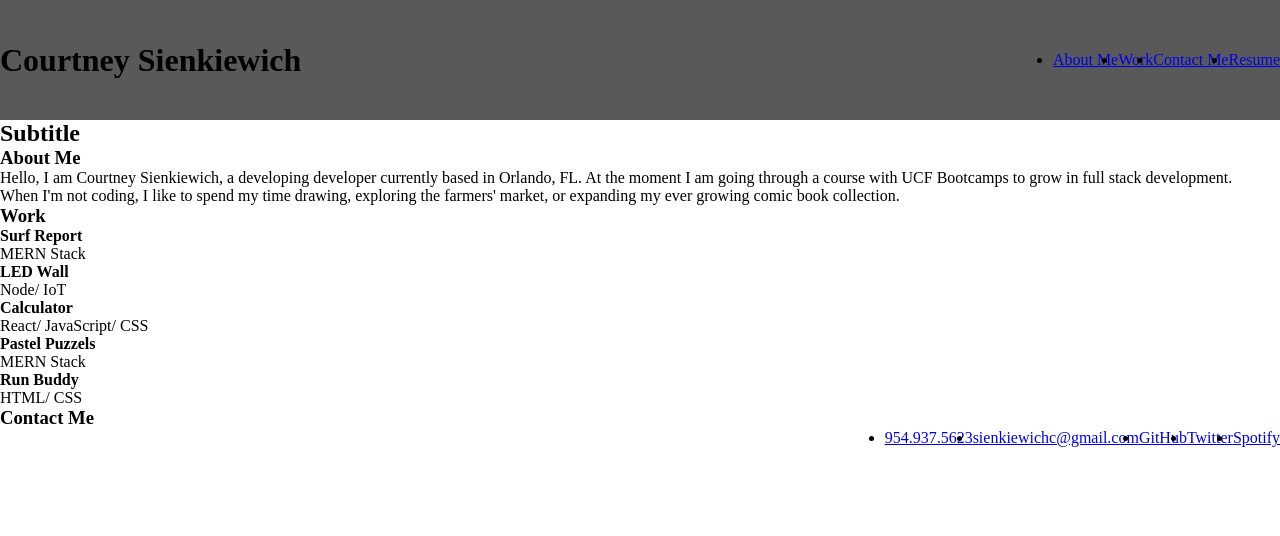
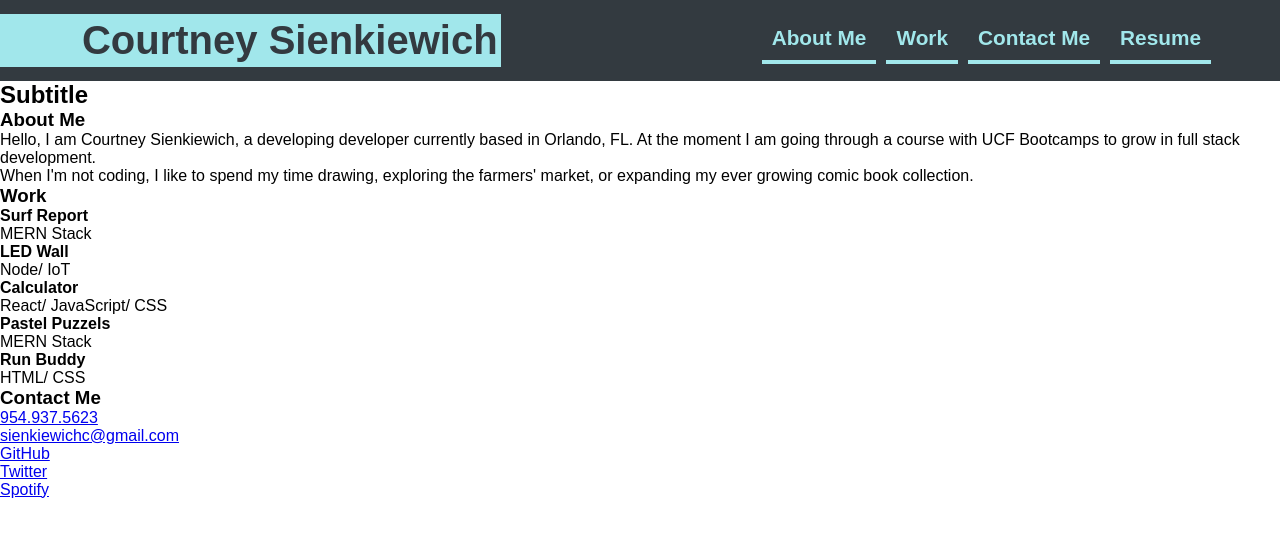
Before and after one commit to SienkC/Portfolio, a plain HTML site: page index.html in a window 1280 px wide. Drawn offline with Linux system fonts and the light colour scheme.

Commit message:
Updated CSS for header

```diff
--- a/assets/css/style.css
+++ b/assets/css/style.css
@@ -1,30 +1,74 @@
 * {
     box-sizing: border-box;
-    margin:0%;
+    margin: 0;
+    padding: 0;
+}
+
+body{
+    font-family: sans-serif;
+    text-decoration: none;
 }
 
 header{
-    /* Uses the height of the viewport */
-    height: 15vh;
+    /* height: 50px; */
+    padding: auto;
     width: 100vw;
     margin: 0 auto;
-    background-color: rgb(89, 89, 89);
+    background-color: #333A40;
     display: flex;
     /* Centers along the x axis */
     align-items: center;
+    flex-wrap: wrap;
 }
 
 h1{
-    flex: 1;
+    padding: 0.3%;
+    margin: 14px 0px;
+    flex: 1 0 430px;
+    background-color: #A1E7EB;
+    color: #333A40;
+    text-align: right;
+    font-size: 250%;
+    font-weight: bold;
 }
 
 nav{
-    flex: 2;
+    margin-right: 5%;
+    flex: 10;
+    font-size: 130%;
+    font-weight: bold;
+
 }
 
-ul{
+nav ul{
     display: flex;
     flex-direction: row;
     /* Make list items appear on right of page */
-    justify-content: right;
+    justify-content:flex-end;
+    /* Remove bullet points */
+    list-style: none;
 }
+
+nav li{
+    padding: 10px;
+    margin: 5px;
+    border-bottom: 4px solid #A1E7EB;
+}
+
+/* unvisited link */
+nav a:link {
+    text-decoration: none;
+    color: #A1E7EB;
+}
+
+/* visited link */
+nav a:visited {
+    text-decoration: none;
+    color: #A1E7EB;
+}
+
+/* selected link */
+nav a:active {
+    text-decoration: none;
+    color: #A1E7EB;
+}
```
